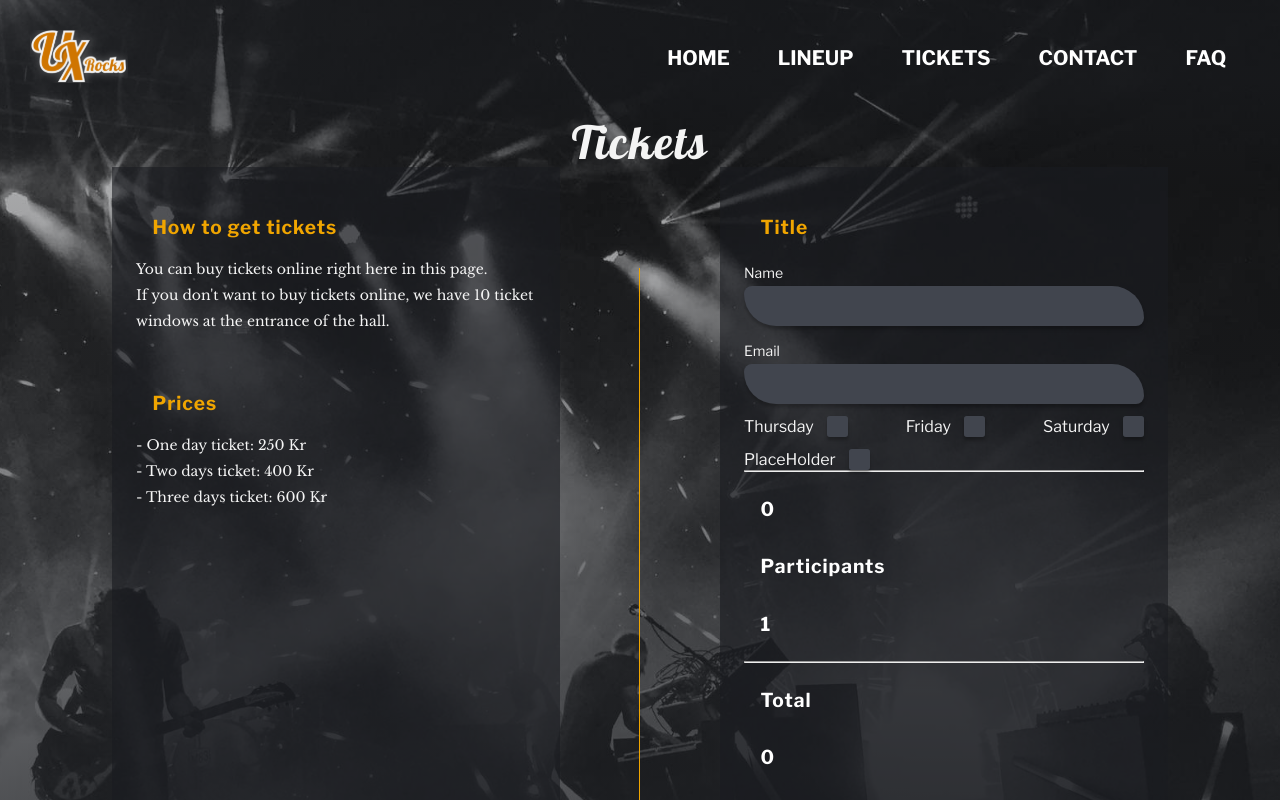
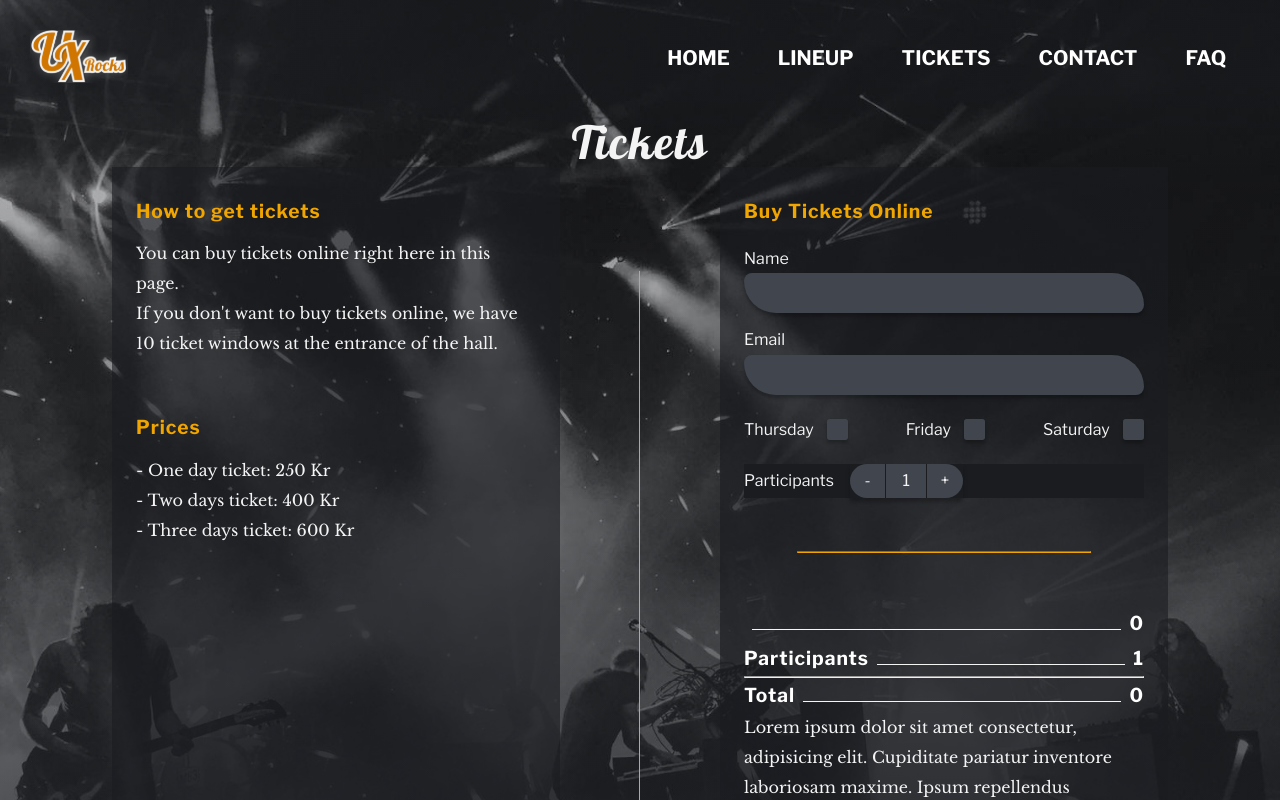
Before and after one commit to jensengbg-christian-mosciatti/ux-rocks, a Vue app: page /#/tickets in a window 1280 px wide. Shown: the top 800 px of the page. Built offline with nearby package versions, Linux system fonts and the light colour scheme.

Commit message:
work on Ticket-shop

```diff
--- a/src/components/InputCheckbox.vue
+++ b/src/components/InputCheckbox.vue
@@ -21,9 +21,7 @@ export default {
   },
   methods: {
     handleInput(e) {
-      console.log('target is: ', e)
-      const value = e.target.checked === true ? 1 : -1
-      this.$emit('upd-days', value)
+      this.$emit('handle-chk-box', e.target.checked)
     },
   },
 }
--- a/src/components/InputStepper.vue
+++ b/src/components/InputStepper.vue
@@ -21,20 +21,25 @@
 export default {
   props: {
     label: String,
+    stepper: Number,
   },
-  data() {
-    return {
-      stepper: 1,
-    }
-  },
+  // data() {
+  //   return {
+  //     stepper: 1,
+  //   }
+  // },
 
   methods: {
     increaseStepper(increaseLimit) {
-      if (this.stepper < increaseLimit) this.stepper++
+      // if (this.stepper < increaseLimit) this.stepper++
+      if (this.stepper < increaseLimit)
+        this.$emit('update:stepper', this.stepper + 1)
     },
 
     decreaseStepper(decreaseLimit) {
-      if (this.stepper > decreaseLimit) this.stepper--
+      // if (this.stepper > decreaseLimit) this.stepper--
+      if (this.stepper > decreaseLimit)
+        this.$emit('update:stepper', this.stepper - 1)
     },
   },
 
@@ -52,6 +57,7 @@ export default {
   flex-direction: row;
   align-items: center;
   background-color: $black;
+  margin-top: $margin-v-inputfield;
 }
 
 .innerContainer {
@@ -104,7 +110,7 @@ export default {
 
 p {
   font-family: $font-label;
-  font-size: 0.75em;
+  font-size: 1em;
 }
 
 .label {
--- a/src/components/TicketShop.vue
+++ b/src/components/TicketShop.vue
@@ -6,34 +6,38 @@
       <InputChckBox
         class="inputCb"
         label="Thursday"
-        @upd-days="updTicketDays($event)"
+        @handle-chk-box="updTicketDays($event)"
       />
       <InputChckBox
         class="inputCb"
         label="Friday"
-        @upd-days="updTicketDays($event)"
+        @handle-chk-box="updTicketDays($event)"
       />
       <InputChckBox
         class="inputCb"
         label="Saturday"
-        @upd-days="updTicketDays($event)"
+        @handle-chk-box="updTicketDays($event)"
       />
     </div>
-    <InputChckBox class="inputCb" label="PlaceHolder" />
-    <hr />
+    <InputStepper
+      v-model:stepper="participants"
+      class="inputStp"
+      label="Participants"
+    />
+    <hr class="shop-divider" />
     <div>
-      <div>
+      <div class="shop-line">
         <h2>{{ ticketType }}</h2>
         <span></span>
         <h2>{{ ticketPrice }}</h2>
       </div>
-      <div>
+      <div class="shop-line">
         <h2>Participants</h2>
         <span></span>
         <h2>{{ participants }}</h2>
       </div>
       <hr />
-      <div>
+      <div class="shop-line">
         <h2>Total</h2>
         <span></span>
         <h2>{{ ticketTotalPrice }}</h2>
@@ -45,6 +49,7 @@
 <script>
 import Input from './InputField'
 import InputChckBox from './InputCheckbox'
+import InputStepper from './InputStepper'
 export default {
   data() {
     return {
@@ -79,25 +84,51 @@ export default {
   components: {
     Input,
     InputChckBox,
+    InputStepper,
   },
   methods: {
     updTicketDays(value) {
-      console.log('value is:', value)
-      this.days = this.days + value
+      this.days = this.days + (value === true ? 1 : -1)
     },
   },
 }
 </script>
 
 <style lang="scss" scoped>
+h2 {
+  line-height: 1em;
+}
+
 .input {
   margin-left: 0;
   margin-right: 0;
+}
+
+.inputStp {
+  margin-top: 2 * $margin-v-inputfield;
 }
 
 .cb-cont {
   display: flex;
   flex-direction: row;
   justify-content: space-between;
+  margin-top: $margin-v-inputfield;
+}
+.shop-divider {
+  margin: $margin-v-section;
+  border-color: $gold;
+}
+
+.shop-line {
+  display: flex;
+  justify-content: space-between;
+  padding: 0.5em 0;
+
+  span {
+    border-bottom: 1px solid $white;
+    margin: 0 0.5em;
+    flex-grow: 1;
+    height: 1em;
+  }
 }
 </style>
--- a/src/styles/_general.scss
+++ b/src/styles/_general.scss
@@ -60,7 +60,8 @@ h1 {
 }
 h2 {
   font-size: 1.2em;
-  margin: $margin-v-h2;
+  // margin: $margin-v-h2;
+
   font-weight: 700;
   color: white;
 }
@@ -77,6 +78,11 @@ h6 {
   line-height: 2.14em;
   letter-spacing: 0.05em;
   font-weight: bold;
+
+  margin-block-start: 0;
+  margin-block-end: 0;
+  margin-inline-start: 0;
+  margin-inline-end: 0;
 }
 
 label {
@@ -86,10 +92,9 @@ label {
 p {
   font-family: $font-text;
   line-height: 1.86em;
-  font-size: 14px;
-  color: white;
+  font-size: 1em;
+  color: $white;
 }
-
 
 .small-p {
   font-family: $font-text;
@@ -104,9 +109,8 @@ p {
 input {
   font-family: $font-input;
   line-height: 1.63em;
+  font-weight: 500;
 }
-
-
 
 .white {
   color: $white;
--- a/src/views/Tickets.vue
+++ b/src/views/Tickets.vue
@@ -24,7 +24,7 @@
         </article>
       </div>
       <div class="inner-box ticket-box">
-        <h2>Title</h2>
+        <h2>Buy Tickets Online</h2>
         <Ticket />
 
         <p>
```
